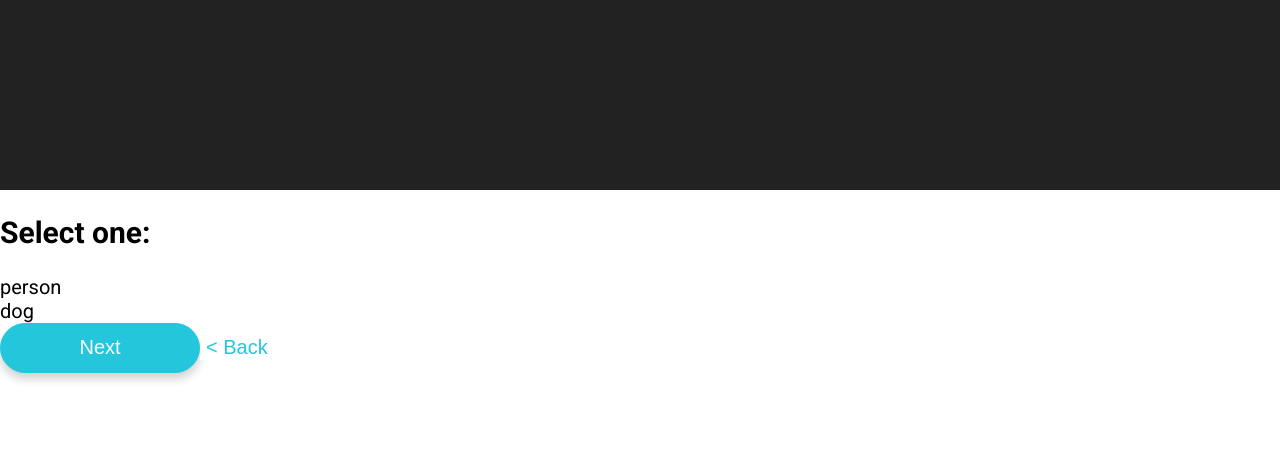
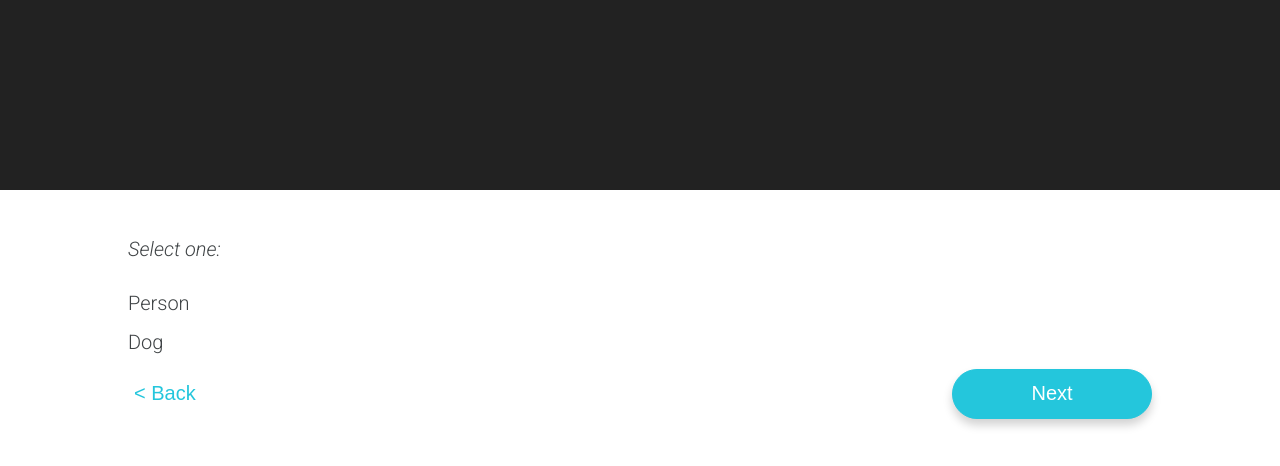
Before and after one commit to chrisfoster22/BFB-2, a React (Create React App) app: page / in a window 1280 px wide. Both pictures are taken after a click on the button "Next". Shown: the top 466 px of the page. Built offline with nearby package versions, Linux system fonts and the light colour scheme; what shopify-buy would draw is missing.

Commit message:
Create selection design

```diff
--- a/src/components/Selector.js
+++ b/src/components/Selector.js
@@ -9,11 +9,7 @@ export default class Selector extends Component {
         }
 
         let options = this.props.options.map((option, i) => {
-            let color = "white";
-            if (typeof this.props.selection === "object" && this.props.selection.indexOf(option) > -1) {
-                color = "green";
-            }
-            return <div style={{backgroundColor: color}} onClick={onChoose.bind(this)} key={i}>{option}</div>
+            return <div style={styles.options} onClick={onChoose.bind(this)} key={i}>{option}</div>
             function onChoose() {
                 if (!this.props.step.limit) {
                     this.props.chooseProduct(this.props.step.type, option, false);
@@ -25,11 +21,13 @@ export default class Selector extends Component {
             }
         })
         return(
-            <div>
-                <h2>{this.props.step.message}</h2>
+            <div style={styles.container}>
+                <h2 style={styles.message}>{this.props.step.message}</h2>
                 <div>{options}</div>
-                <button style={{...styles.button, ...styles.buttonPrimary}} onClick={this.props.nextStep}>Next</button>
-                {this.props.step.type && <button style={{...styles.link, ...styles.buttonSecondary}} onClick={this.props.prevStep}>{'<  Back'}</button> }
+                <div style={styles.buttonContainer}>
+                    {this.props.step.type && <button style={{...styles.link, ...styles.buttonSecondary}} onClick={this.props.prevStep}>{'<  Back'}</button> }
+                    <button style={{...styles.button, ...styles.buttonPrimary}} onClick={this.props.nextStep}>Next</button>
+                </div>
             </div>
         )
     }
@@ -37,10 +35,11 @@ export default class Selector extends Component {
     renderProducts() {
         let options = this.props.options.map((option, i) => {
             return(<div
+                style={styles.options}
                 onClick={onChoose.bind(this)}
                 key={i}>
                 {option.name}
-                {option.options === false && <span>(Cannot be further customized)</span>}
+                {option.options === false && <span style={{paddingLeft:"5px", fontStyle:"italic"}}>(Cannot be further customized)</span>}
                 </div>
             )
             function onChoose() {
@@ -48,17 +47,40 @@ export default class Selector extends Component {
             }
         })
         return(
-            <div>
-                <h2>{this.props.step.message}</h2>
+            <div style={styles.container}>
+                <h2 style={styles.message}>{this.props.step.message}</h2>
                 <div>{options}</div>
-                <button style={{...styles.button, ...styles.buttonPrimary}} onClick={this.props.nextStep}>Next</button>
-                {this.props.step.type && <button style={{...styles.link, ...styles.buttonSecondary}} onClick={this.props.prevStep}>{'<  Back'}</button> }
+                <div style={styles.buttonContainer}>
+                    {this.props.step.type && <button style={{...styles.link, ...styles.buttonSecondary}} onClick={this.props.prevStep}>{'<  Back'}</button> }
+                    <button style={{...styles.button, ...styles.buttonPrimary}} onClick={this.props.nextStep}>Next</button>
+                </div>
             </div>
         )
     }
 }
 
 const styles = {
+  container: {
+    padding: "30px 10%"
+  },
+  message: {
+    marginBottom: "30px",
+    color: "#3F4345",
+    fontSize: "20px",
+    fontWeight: "300",
+    fontStyle: "italic"
+  },
+  options: {
+    margin: "15px 0",
+    color: "#3F4345",
+    textTransform: "capitalize",
+    fontWeight: "300",
+    cursor: "pointer"
+  },
+  buttonContainer: {
+    display: "flex",
+    justifyContent: "space-between"
+  },
   button: {
     width: "200px",
     height: "50px",
```
